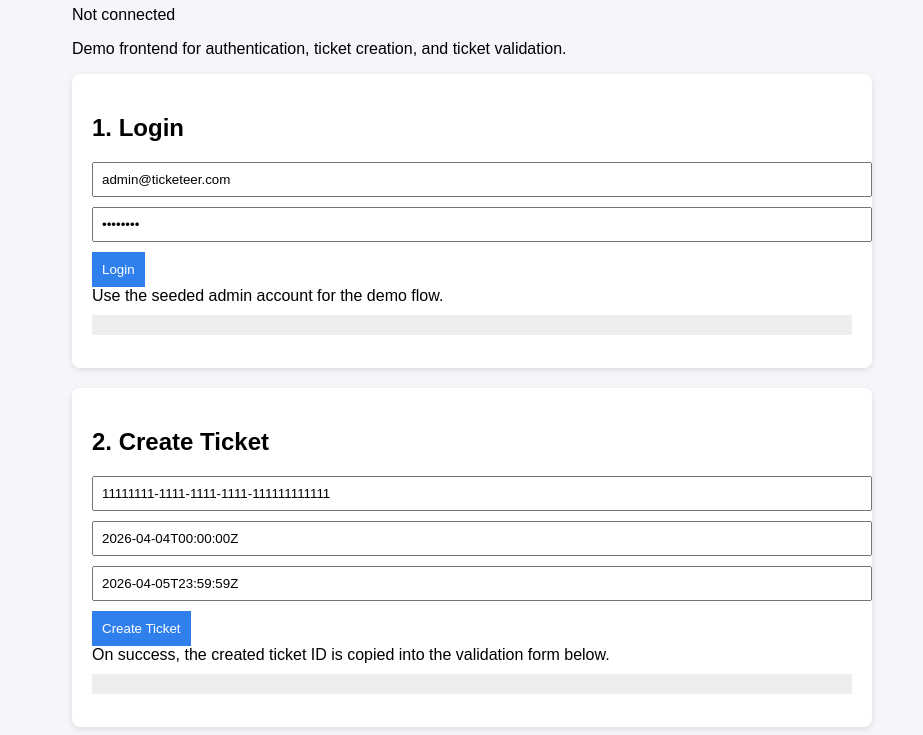
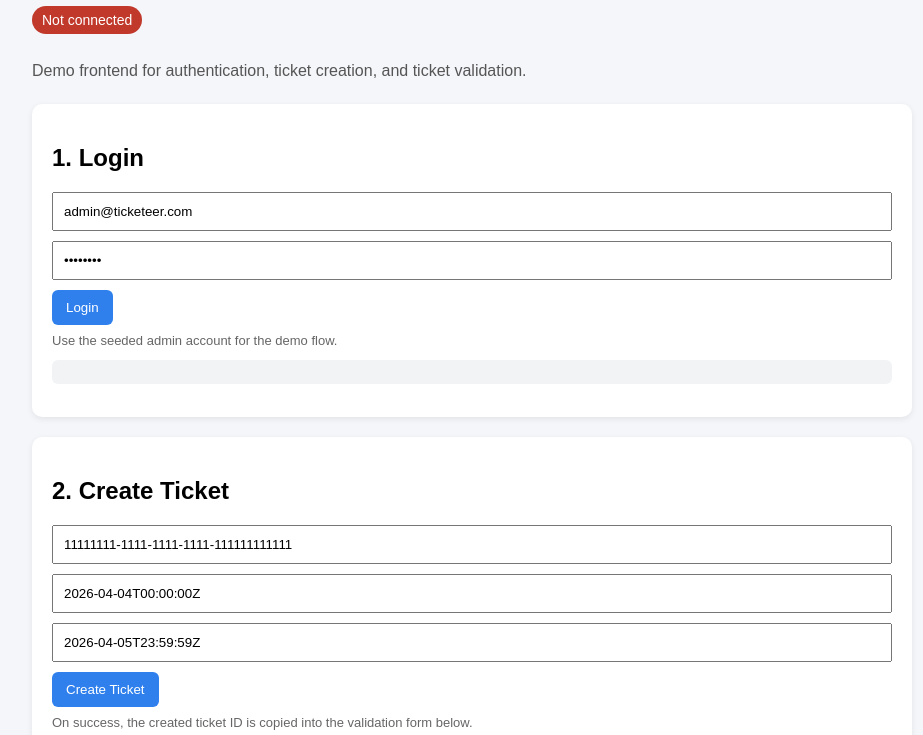
Before and after one commit to rihabatimounaim-art/ticketeer-system, a plain HTML site: page apps/web-client/index.html in a window 1280 px wide. Shown: the part 92-827 px from the top of the page, without its empty margins (168-1091 px from the left). Drawn offline with Linux system fonts and the light colour scheme.

Commit message:
Update styles.css

```diff
--- a/apps/web-client/styles.css
+++ b/apps/web-client/styles.css
@@ -1,38 +1,83 @@
 body {
   font-family: Arial, sans-serif;
   background: #f5f6fa;
+  margin: 0;
 }
 
 .container {
-  max-width: 800px;
+  max-width: 880px;
   margin: 40px auto;
+  padding: 0 16px;
+}
+
+.subtitle {
+  color: #555;
+  margin-bottom: 24px;
 }
 
 .card {
   background: white;
   padding: 20px;
   margin-bottom: 20px;
-  border-radius: 8px;
-  box-shadow: 0 2px 6px rgba(0,0,0,0.1);
+  border-radius: 10px;
+  box-shadow: 0 2px 6px rgba(0, 0, 0, 0.08);
 }
 
 input {
   display: block;
   margin-bottom: 10px;
-  padding: 8px;
+  padding: 10px;
   width: 100%;
+  box-sizing: border-box;
 }
 
 button {
-  padding: 10px;
+  padding: 10px 14px;
   background: #2f80ed;
   color: white;
   border: none;
+  border-radius: 6px;
   cursor: pointer;
 }
 
+button:disabled {
+  opacity: 0.6;
+  cursor: not-allowed;
+}
+
 pre {
-  background: #eee;
-  padding: 10px;
-  margin-top: 10px;
+  background: #f1f3f5;
+  padding: 12px;
+  margin-top: 12px;
+  border-radius: 6px;
+  white-space: pre-wrap;
+  word-break: break-word;
 }
+
+.badge {
+  display: inline-block;
+  padding: 6px 10px;
+  border-radius: 999px;
+  color: white;
+  font-size: 14px;
+  margin-bottom: 12px;
+}
+
+.connected {
+  background: #27ae60;
+}
+
+.disconnected {
+  background: #c0392b;
+}
+
+.status-line {
+  font-weight: bold;
+  margin-top: 8px;
+}
+
+.help {
+  font-size: 13px;
+  color: #666;
+  margin-top: 8px;
+}
```
